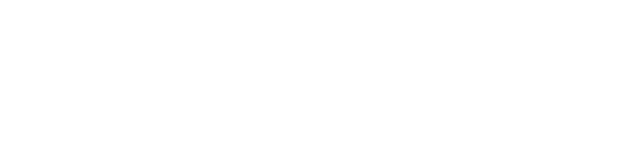
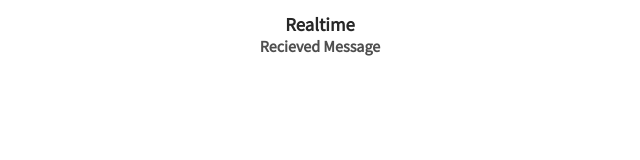
Before and after one commit to ayogatot/socket-api, a website: page public/views/index.html in a window 1280 px wide. Shown: the whole page, without its empty margins (320-960 px from the left). Drawn offline with Linux system fonts and the light colour scheme; a web font is replaced by a local one.

Commit message:
Adding  some package & preparing html-css files

```diff
--- a/package.json
+++ b/package.json
@@ -12,6 +12,7 @@
   "author": "ayogatot",
   "license": "ISC",
   "dependencies": {
+    "body-parser": "^1.19.0",
     "dotenv": "^8.2.0",
     "express": "^4.17.1",
     "socket.io": "^2.3.0"
--- a/public/styles/style.css
+++ b/public/styles/style.css
@@ -0,0 +1,33 @@
+* {
+  margin: 0;
+  padding: 0;
+  box-sizing: border-box;
+  font-family: "Source Sans Pro", sans-serif;
+}
+
+h3 {
+  color: #272727;
+}
+
+h4 {
+  color: #4e4e4e;
+}
+
+.container {
+  text-align: center;
+  margin: 1% 40% 0 40%;
+}
+
+#message {
+  list-style-type: none;
+  margin: 0;
+  padding: 10px 0;
+}
+
+#message li {
+  padding: 10px 15px;
+}
+
+#message li:nth-child(odd) {
+  background: rgb(173, 173, 173);
+}
--- a/public/views/index.html
+++ b/public/views/index.html
@@ -6,6 +6,16 @@
     <meta http-equiv="X-UA-Compatible" content="ie=edge" />
     <title>Realtime Data</title>
     <link rel="stylesheet" href="../styles/style.css" />
+    <link
+      href="https://fonts.googleapis.com/css?family=Bungee+Inline|Source+Sans+Pro"
+      rel="stylesheet"
+    />
   </head>
-  <body></body>
+  <body>
+    <div class="container">
+      <h3>Realtime</h3>
+      <h4>Recieved Message</h4>
+      <ul id="message"></ul>
+    </div>
+  </body>
 </html>
```
Also changed, not shown: app.js (+9 -1 lines).
